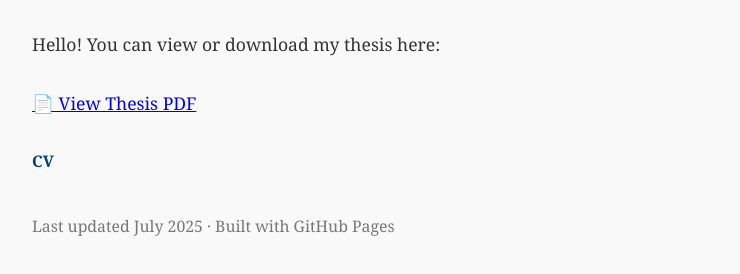
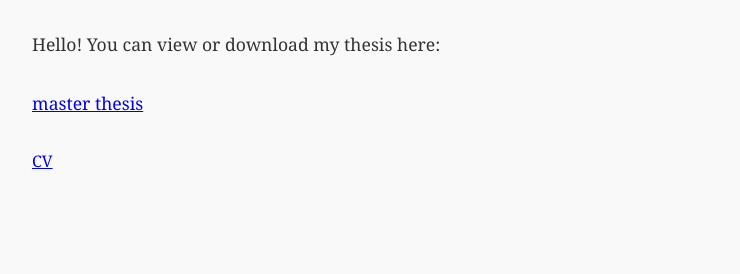
Before and after one commit to Amine-ftn/amine-ftn.github.io, a plain HTML site: page index.html in a window 1280 px wide. Shown: the part 160-434 px from the top of the page, without its empty margins (258-998 px from the left). Drawn offline with Linux system fonts and the light colour scheme; a web font is replaced by a local one.

Commit message:
Update index.html

```diff
--- a/index.html
+++ b/index.html
@@ -46,13 +46,8 @@
   <h1>Amine Fatnassi</h1>
   <p>I'm a mathematics graduate student interested in algebraic topology, loop spaces, and configuration spaces.</p>
   <p>Hello! You can view or download my thesis here:</p>
-  <p><a href="master_thesis.pdf" target="_blank">📄 View Thesis PDF</a></p>
-  <nav>
-    <a href="cv.pdf" target="_blank">CV</a>
+  <p><a href="master_thesis.pdf" target="_blank"> master thesis </a></p>
+  <a href="cv.pdf" target="_blank">CV</a>
   </nav>
-
-  <footer>
-    <p>Last updated July 2025 · Built with GitHub Pages</p>
-  </footer>
 </body>
 </html>
```
